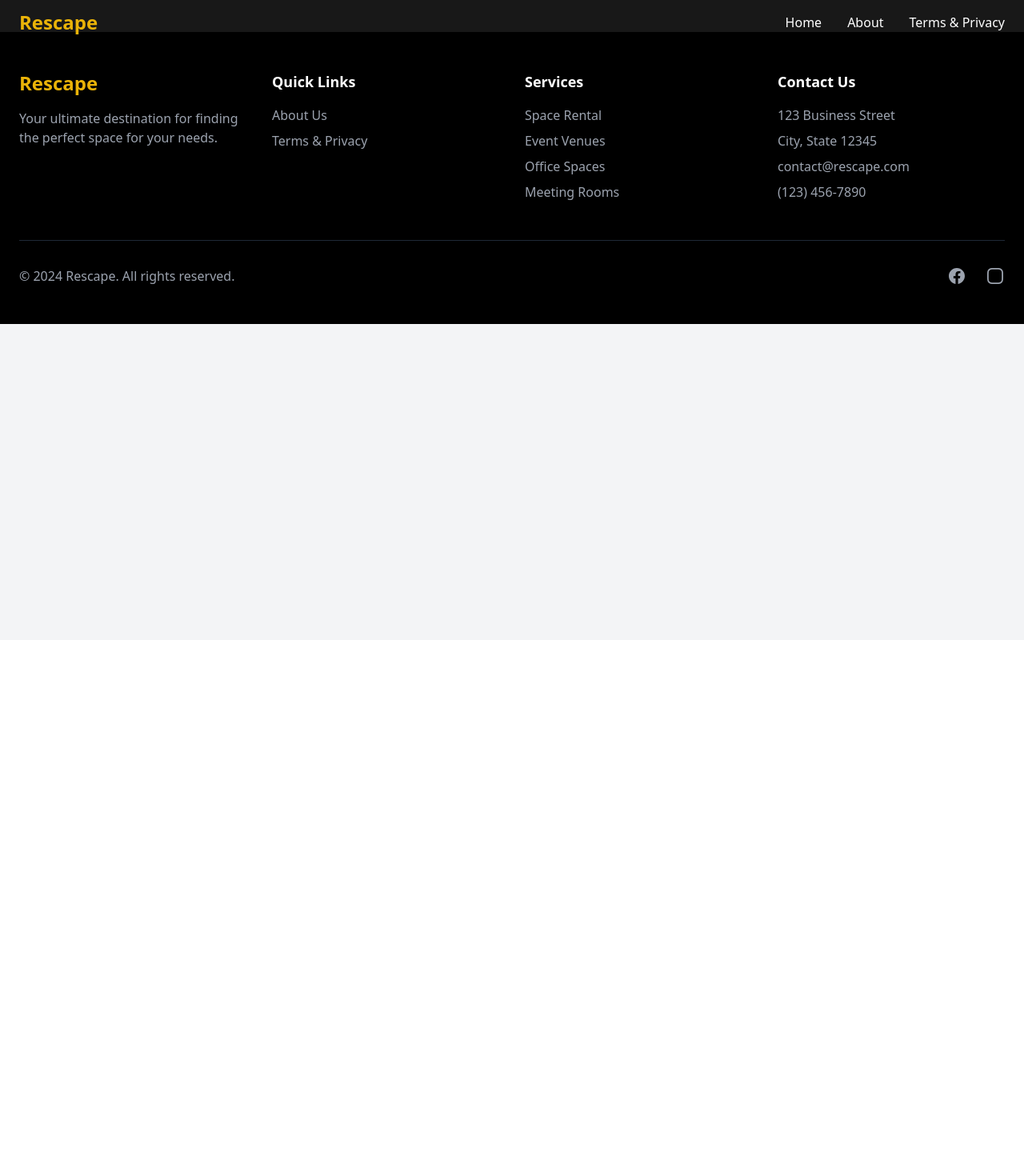
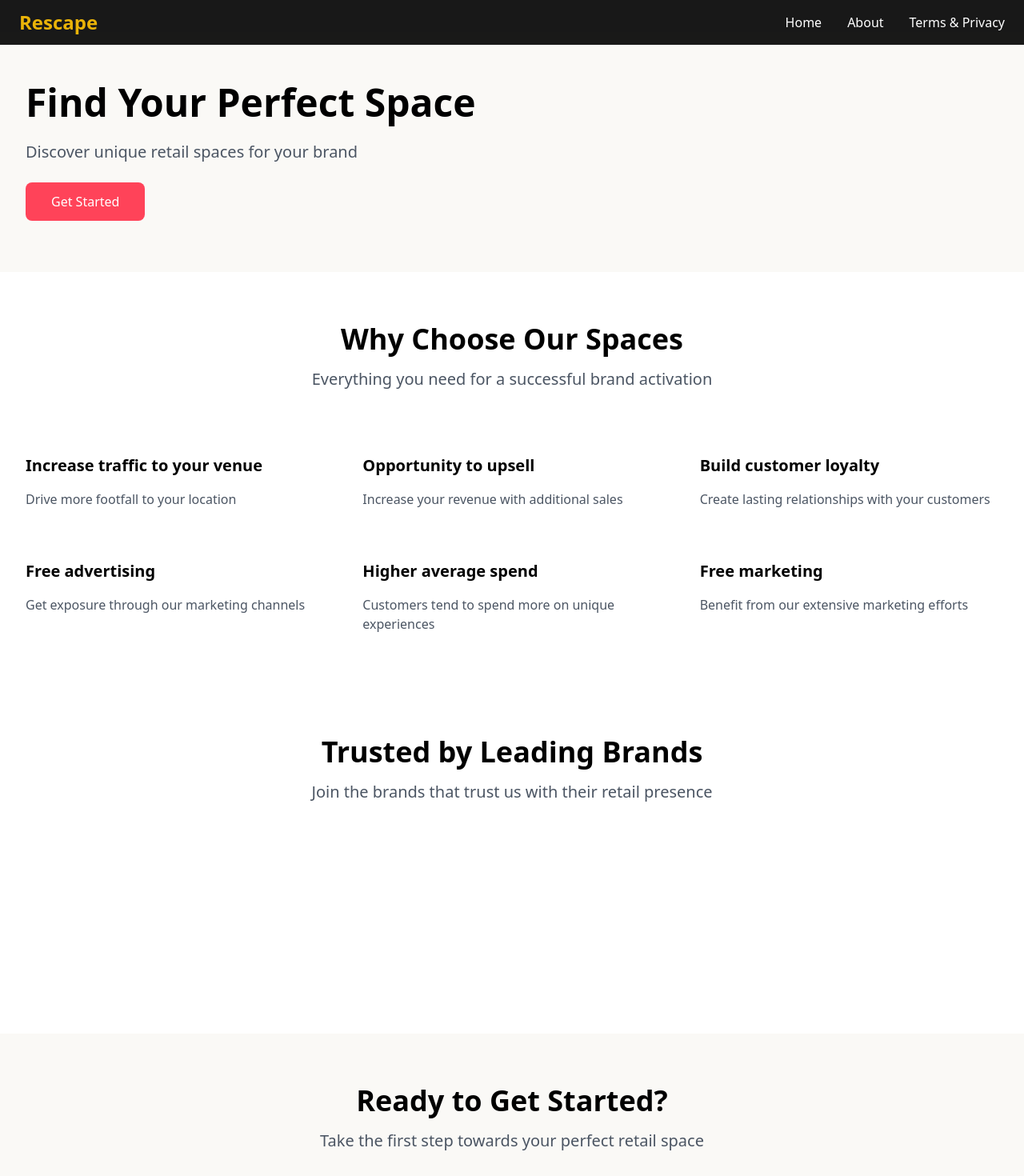
Before and after one commit to gishan/respace, a Nuxt app in the folder nuxt-app/: page /spaces in a window 1280 px wide. Shown: the top 1470 px of the page at 80% size. Before the commit the page ends 800 px from the top, so only its background shows below. Built offline with nearby package versions, Linux system fonts and the light colour scheme.

Commit message:
add space page

```diff
--- /dev/null
+++ b/nuxt-app/components/spaces/Business.vue
@@ -0,0 +1,30 @@
+<template>
+  <section class="bg-surface-cream py-16 px-4 sm:px-6 lg:px-8">
+    <div class="max-w-7xl mx-auto">
+      <div class="text-center mb-16">
+        <h2 class="text-4xl font-bold text-surface-black mb-4">
+          Ready to Get Started?
+        </h2>
+        <p class="text-xl text-gray-600">
+          Take the first step towards your perfect retail space
+        </p>
+      </div>
+
+      <div class="flex flex-col md:flex-row items-center justify-between gap-12">
+        <div class="md:w-1/2 space-y-6">
+          <p class="text-lg text-gray-600">
+            Connect with our team to find the ideal space for your brand.
+          </p>
+          <button class="bg-brand-red text-surface-white px-8 py-3 rounded-lg hover:bg-opacity-90 transition-colors">
+            Contact Us
+          </button>
+        </div>
+
+        <div class="md:w-1/2">
+          <!-- Image placeholder -->
+          <div class="bg-gray-200 rounded-lg w-full aspect-video"></div>
+        </div>
+      </div>
+    </div>
+  </section>
+</template>
--- /dev/null
+++ b/nuxt-app/components/spaces/Features.vue
@@ -0,0 +1,110 @@
+<template>
+  <section class="bg-surface-white py-16 px-4 sm:px-6 lg:px-8">
+    <div class="max-w-7xl mx-auto">
+      <div class="text-center mb-16">
+        <h2 class="text-4xl font-bold text-surface-black mb-4">
+          Why Choose Our Spaces
+        </h2>
+        <p class="text-xl text-gray-600">
+          Everything you need for a successful brand activation
+        </p>
+      </div>
+
+      <div class="grid grid-cols-1 md:grid-cols-2 lg:grid-cols-3 gap-12">
+        <!-- Feature 1 -->
+        <div class="space-y-4">
+          <div class="flex justify-center">
+            <!-- <img
+              src="icon1-url-here.svg"
+              alt="Increase traffic"
+              class="w-12 h-12 text-brand-red"
+            /> -->
+          </div>
+          <h3 class="text-xl font-semibold text-surface-black">
+            Increase traffic to your venue
+          </h3>
+          <p class="text-gray-600">Drive more footfall to your location</p>
+        </div>
+
+        <!-- Feature 2 -->
+        <div class="space-y-4">
+          <div class="flex justify-center">
+            <!-- <img
+              src="icon2-url-here.svg"
+              alt="Opportunity to upsell"
+              class="w-12 h-12 text-brand-red"
+            /> -->
+          </div>
+          <h3 class="text-xl font-semibold text-surface-black">
+            Opportunity to upsell
+          </h3>
+          <p class="text-gray-600">Increase your revenue with additional sales</p>
+        </div>
+
+        <!-- Feature 3 -->
+        <div class="space-y-4">
+          <div class="flex justify-center">
+            <!-- <img
+              src="icon3-url-here.svg"
+              alt="Build customer loyalty"
+              class="w-12 h-12 text-brand-red"
+            /> -->
+          </div>
+          <h3 class="text-xl font-semibold text-surface-black">
+            Build customer loyalty
+          </h3>
+          <p class="text-gray-600">
+            Create lasting relationships with your customers
+          </p>
+        </div>
+
+        <!-- Feature 4 -->
+        <div class="space-y-4">
+          <div class="flex justify-center">
+            <!-- <img
+              src="icon4-url-here.svg"
+              alt="Free advertising"
+              class="w-12 h-12 text-brand-red"
+            /> -->
+          </div>
+          <h3 class="text-xl font-semibold text-surface-black">Free advertising</h3>
+          <p class="text-gray-600">
+            Get exposure through our marketing channels
+          </p>
+        </div>
+
+        <!-- Feature 5 -->
+        <div class="space-y-4">
+          <div class="flex justify-center">
+            <!-- <img
+              src="icon5-url-here.svg"
+              alt="Higher average spend"
+              class="w-12 h-12 text-brand-red"
+            /> -->
+          </div>
+          <h3 class="text-xl font-semibold text-surface-black">
+            Higher average spend
+          </h3>
+          <p class="text-gray-600">
+            Customers tend to spend more on unique experiences
+          </p>
+        </div>
+
+        <!-- Feature 6 -->
+        <div class="space-y-4">
+          <div class="flex justify-center">
+            <!-- <img
+              src="icon6-url-here.svg"
+              alt="Free marketing"
+              class="w-12 h-12 text-brand-red"
+            /> -->
+          </div>
+          <h3 class="text-xl font-semibold text-surface-black">Free marketing</h3>
+          <p class="text-gray-600">
+            Benefit from our extensive marketing efforts
+          </p>
+        </div>
+      </div>
+    </div>
+  </section>
+</template>
--- /dev/null
+++ b/nuxt-app/components/spaces/Hero.vue
@@ -0,0 +1,27 @@
+<template>
+  <section class="bg-surface-cream py-16 px-4 sm:px-6 lg:px-8 flex flex-col md:flex-row items-center">
+    <!-- Left Content -->
+    <div class="md:w-1/2 space-y-6">
+      <h1 class="text-5xl font-bold text-surface-black">
+        Find Your Perfect Space
+      </h1>
+      <p class="text-xl text-gray-600">
+        Discover unique retail spaces for your brand
+      </p>
+      <button class="bg-brand-red text-surface-white px-8 py-3 rounded-lg hover:bg-opacity-90 transition-colors">
+        Get Started
+      </button>
+    </div>
+
+    <!-- Right Content -->
+    <div class="md:w-1/2 mt-8 md:mt-0 flex justify-center">
+      <div class="relative w-64 h-128">
+        <!-- <img
+          src="your-image-url-here.jpg"
+          alt="Phone Display"
+          class="w-full h-full object-contain"
+        /> -->
+      </div>
+    </div>
+  </section>
+</template>
--- /dev/null
+++ b/nuxt-app/components/spaces/Trusted.vue
@@ -0,0 +1,26 @@
+<template>
+  <section class="bg-surface-white py-16 px-4 sm:px-6 lg:px-8">
+    <div class="max-w-7xl mx-auto">
+      <div class="text-center mb-16">
+        <h2 class="text-4xl font-bold text-surface-black mb-4">
+          Trusted by Leading Brands
+        </h2>
+        <p class="text-xl text-gray-600">
+          Join the brands that trust us with their retail presence
+        </p>
+      </div>
+
+      <div class="grid grid-cols-2 md:grid-cols-3 lg:grid-cols-4 gap-8 items-center justify-items-center">
+        <!-- Brand logos will go here -->
+        <div class="w-32 h-16 bg-brand rounded"></div>
+        <div class="w-32 h-16 bg-brand rounded"></div>
+        <div class="w-32 h-16 bg-brand rounded"></div>
+        <div class="w-32 h-16 bg-brand rounded"></div>
+        <div class="w-32 h-16 bg-brand rounded"></div>
+        <div class="w-32 h-16 bg-brand rounded"></div>
+        <div class="w-32 h-16 bg-brand rounded"></div>
+        <div class="w-32 h-16 bg-brand rounded"></div>
+      </div>
+    </div>
+  </section>
+</template>
--- /dev/null
+++ b/nuxt-app/pages/spaces.vue
@@ -0,0 +1,12 @@
+<template>
+  <div>
+    <SpacesHero />
+    <SpacesFeatures />
+    <SpacesTrusted />
+    <SpacesBusiness />
+  </div>
+</template>
+
+<script setup>
+// Components are auto-imported by Nuxt
+</script>
```
